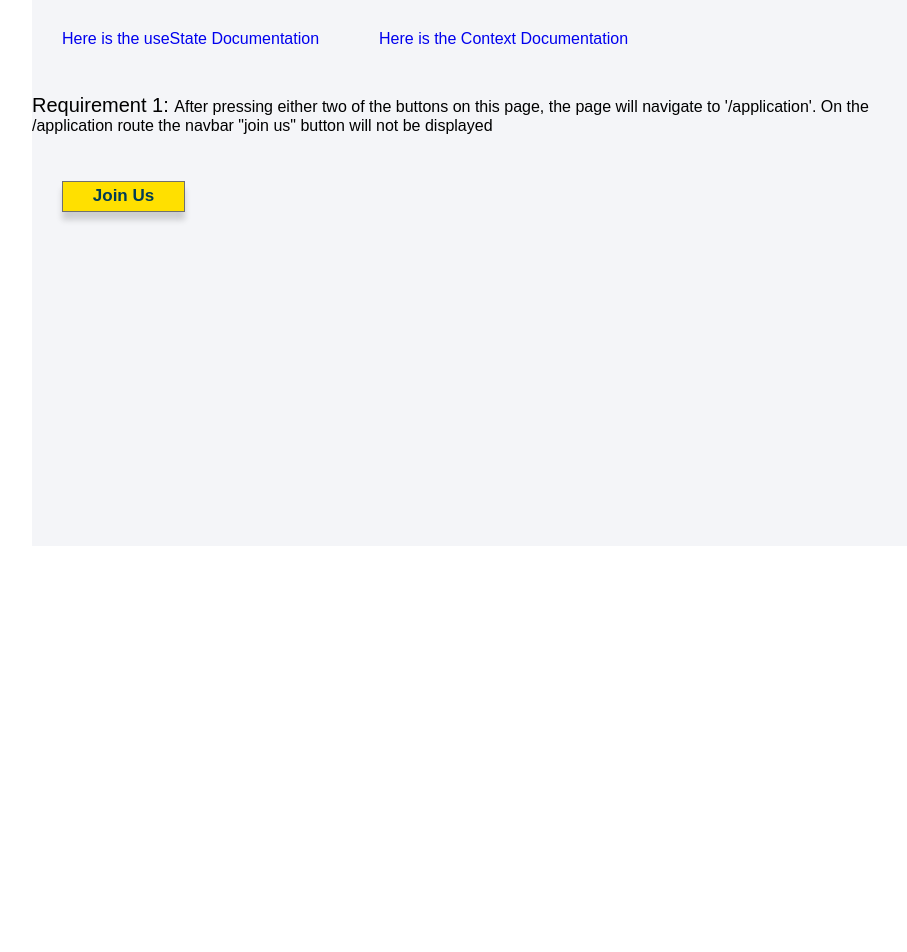
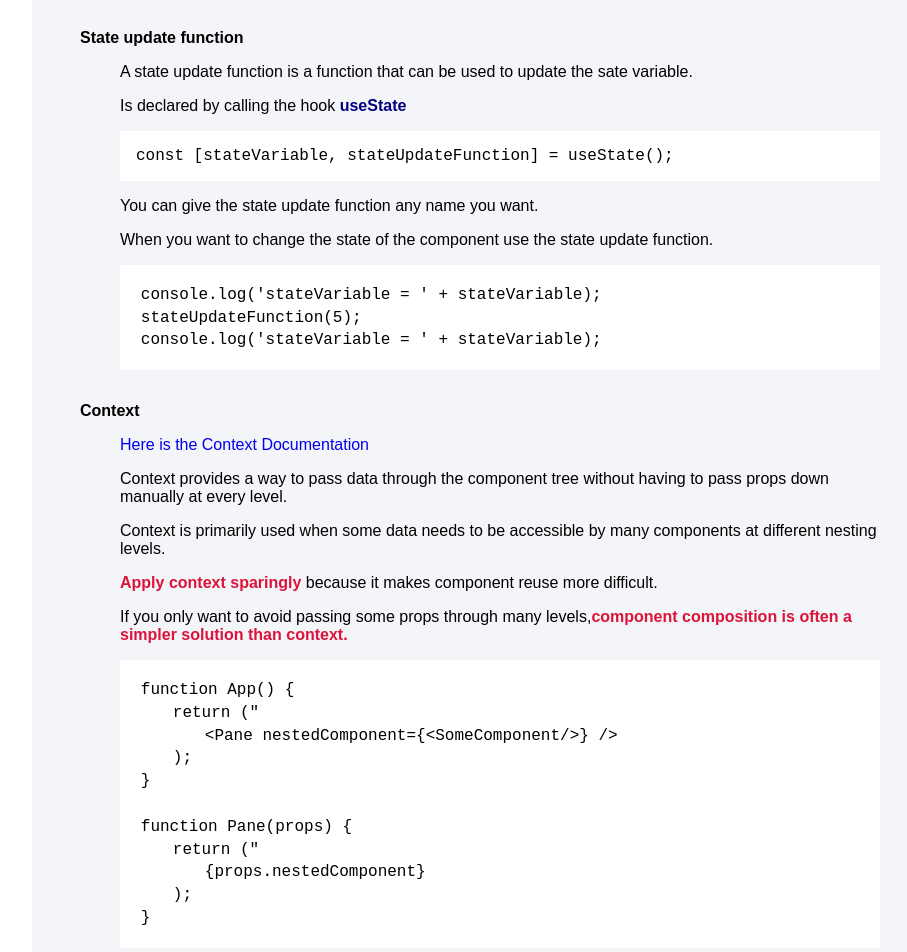
Before and after one commit to BackToTech-Study/ReactStates, a React (Create React App) app: page /welcome in a window 1280 px wide. Shown: the part 420-1372 px from the top of the page, without its empty margins (160-1067 px from the left). Before the commit the page ends 966 px from the top, so only its background shows below. Built offline with nearby package versions, Linux system fonts and the light colour scheme.

Commit message:
Preared documentation for Context

```diff
--- a/src/App.css
+++ b/src/App.css
@@ -7,15 +7,20 @@
   flex-direction: column;
   align-items: center;
   flex-direction: column;
-  background: #f4f5f8 0% 0% no-repeat padding-box;
   position: relative;
 }
 .content {
   margin: auto;
   display: flex;
   flex-direction: column;
+  width: 100%;
+  padding: 3em;
+  padding-top: 0;
+  margin-top: 0;
+  background: #f4f5f8 0% 0% padding-box;
   position: relative;
 }
+
 .inner {
   display: flex;
 }
@@ -121,7 +126,6 @@ h1 {
   color: #ffe000;
 }
 a {
-  margin: 30px;
   text-decoration: none;
   display: inline-block;
 }
@@ -195,3 +199,43 @@ a {
 .form-footer {
   float: right;
 }
+
+.code-line {
+  font-weight: bold;
+  color: navy;
+}
+
+.code-section {
+  padding: 1em;
+  background-color: white;
+  font-family: monospace;
+  font-size: large;
+}
+
+.code-section > p {
+  margin: 0.3em;
+}
+
+dt {
+  font-weight: bold;
+  margin-top: 2em;
+}
+
+dl {
+  margin: 0;
+  margin-bottom: 1em;
+  padding: 0;
+}
+
+.highlighted {
+  font-weight: bold;
+  color: crimson;
+}
+
+.indent-1x {
+  padding-left: 2em;
+}
+
+.indent-2x {
+  padding-left: 4em;
+}
--- a/src/components/layout/Application.js
+++ b/src/components/layout/Application.js
@@ -5,12 +5,6 @@ const Application = () => {
   return (
     <div className="container">
       <div className="applicationContent">
-        <p>
-          <span style={{ fontSize: '20px' }}>Requirement 2: </span>
-          After submitting the form with the "join us" button below the app will
-          navigate back to '/' where the same mechanism will not display the
-          innitial "join us" buttons
-        </p>
         <ApplicationForm />
       </div>
     </div>
--- a/src/components/layout/Welcome.js
+++ b/src/components/layout/Welcome.js
@@ -7,26 +7,82 @@ const Welcome = (props) => {
     <div className="container">
       <div className="content">
         <div className="inner">
-          <Link
-            to="https://reactjs.org/docs/hooks-reference.html#usestate"
-            target={'_blank'}
-          >
-            Here is the useState Documentation
-          </Link>
-          <Link
-            to="https://reactjs.org/docs/context.html#updating-context-from-a-nested-component"
-            target={'_blank'}
-          >
-            Here is the Context Documentation
-          </Link>
+          <dl>
+            <dt>State</dt>
+            <dd>
+              <p>
+                <Link to="https://reactjs.org/docs/hooks-reference.html#usestate" target={'_blank'}>
+                  Here is the useState Documentation
+                </Link>
+              </p>
+            </dd>
+            <dt>State variable</dt>
+            <dd>
+              <p>A state variable is a variable that holds that state of a component.</p>
+              <p>Is declared by calling the hook <span class='code-line'>useState</span></p>
+              <p className="code-section">
+                const [stateVariable, stateUpdateFunction] = useState();
+              </p>
+              <p>You can give the state variable any name you want.</p>
+            </dd>
+            <dt>State update function</dt>
+            <dd>
+              <p>A state update function is a function that can be used to update the sate variable.</p>
+              <p>Is declared by calling the hook <span className='code-line'>useState</span></p>
+              <p className="code-section">
+                const [stateVariable, stateUpdateFunction] = useState();
+              </p>
+              <p>You can give the state update function any name you want.</p>
+              <p>When you want to change the state of the component use the state update function.</p>
+              <p className="code-section">
+                <p>console.log('stateVariable = ' + stateVariable);</p>
+                <p>stateUpdateFunction(5);</p>
+                <p>console.log('stateVariable = ' + stateVariable);</p>
+              </p>
+            </dd>
+            <dt>Context</dt>
+            <dd>
+              <p>
+                <Link to="https://reactjs.org/docs/context.html#updating-context-from-a-nested-component" target={'_blank'}>
+                  Here is the Context Documentation
+                </Link>
+              </p>
+              <p>Context provides a way to pass data through the component tree without having to pass props down manually at every level.</p>
+              <p>
+                Context is primarily used when some data needs to be accessible by many components at different nesting levels.
+              </p>
+              <p>
+                <span className='highlighted'>Apply context sparingly</span> because it makes component reuse more difficult.
+              </p>
+              <p>
+                If you only want to avoid passing some props through many levels,
+                <span className='highlighted'>component composition is often a simpler solution than context.</span>
+                <p className='code-section'>
+                  <p>function App() {"{"}</p>
+                  <p className='indent-1x'>return ("</p>
+                  <p className='indent-2x'>{"<Pane nestedComponent={<SomeComponent/>} />"}</p>
+                  <p className='indent-1x'>);</p>
+                  <p>{"}"}</p>
+                  <br></br>
+                  <p>function Pane(props) {"{"}</p>
+                  <p className='indent-1x'>return ("</p>
+                  <p className='indent-2x'>{"{props.nestedComponent}"}</p>
+                  <p className='indent-1x'>);</p>
+                  <p>{"}"}</p>
+                </p>
+              </p>
+              <p>You can think of React context as the equivalent of global variables for our React components.</p>
+              <p>A context is created with <span className='code-line'>createContext</span></p>
+              <p className='code-section'>
+                <p>const MyContext = React.createContext(defaultValue);</p>
+              </p>
+            </dd>
+            <dt>Context providers</dt>
+            <dd>
+              <p>Every Context object comes with a Provider React component that allows consuming components to subscribe to context changes.</p>
+            </dd>
+          </dl>
         </div>
-        <p>
-          <span style={{ fontSize: '20px' }}>Requirement 1: </span>
-          After pressing either two of the buttons on this page, the page will
-          navigate to '/application'. On the /application route the navbar "join
-          us" button will not be displayed{' '}
-        </p>
-
         <Link to="/application">
           <Button />
         </Link>
--- /dev/null
+++ b/src/contexts/UserContext.js
@@ -0,0 +1,3 @@
+import { createContext } from 'react';
+
+const UserContext = createContext();
```
Also changed, not shown: 1 other file (tests, documents, lock files or other folders).
